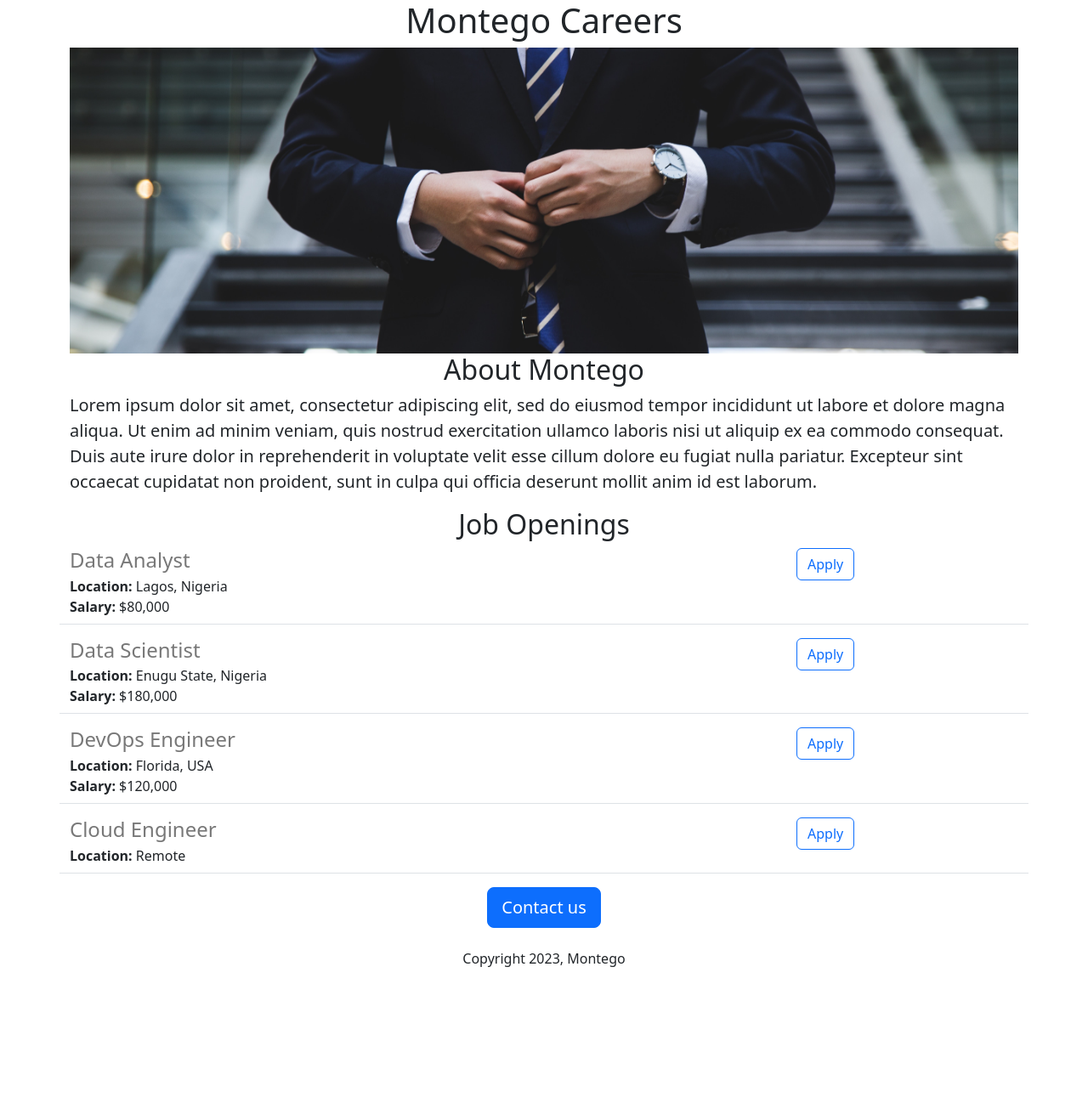
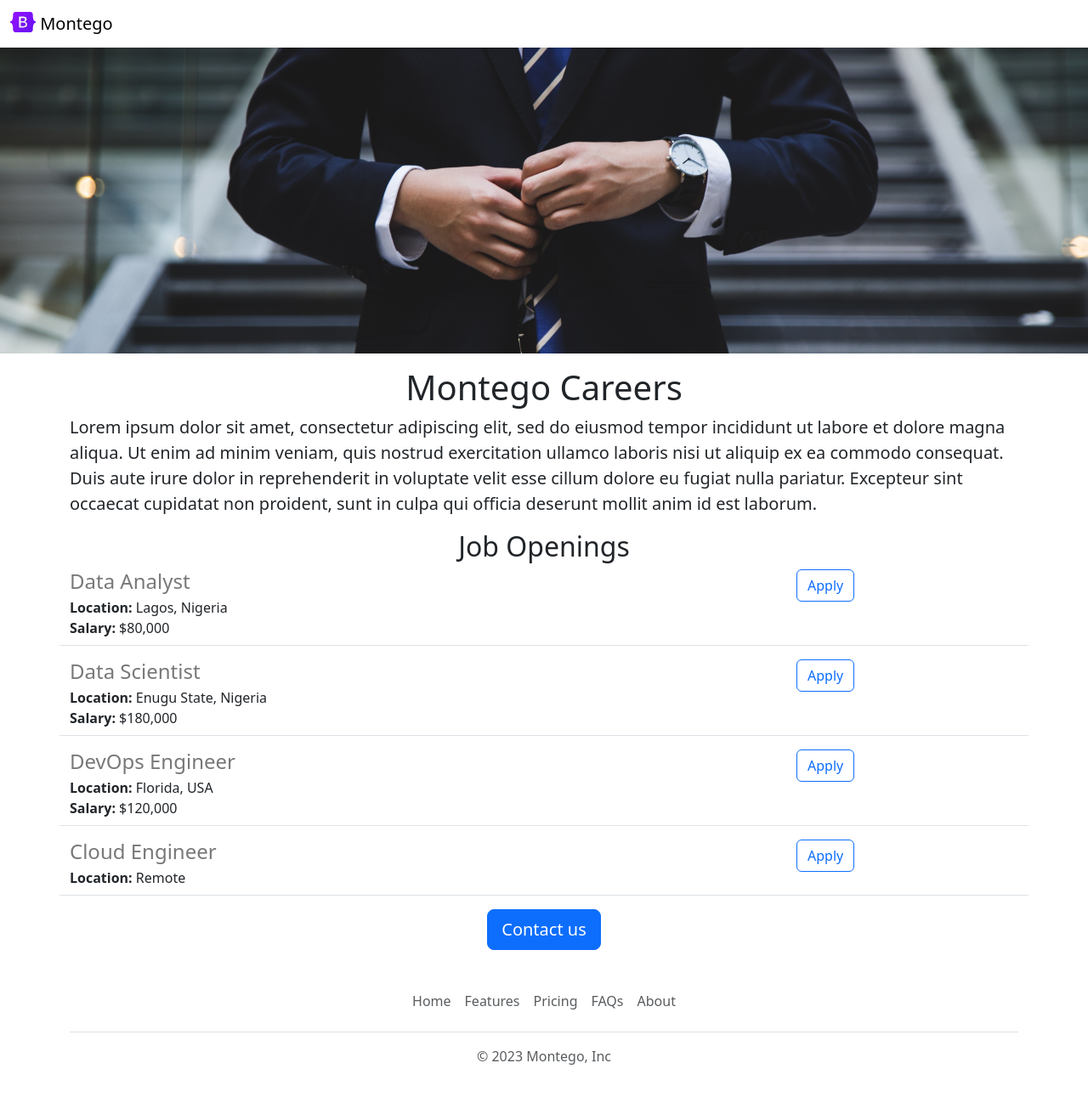
Before and after one commit to Montego-arch/montego-career-website, a Flask app: page / in a window 1280 px wide. Shown: the whole page at 85% size. Before the commit the page ends 1138 px from the top, so only its background shows below. Run offline with Flask 3, Linux system fonts and the light colour scheme.

Commit message:
added navbar

```diff
--- /dev/null
+++ b/templates/footer.html
@@ -0,0 +1,12 @@
+<div class="container">
+  <footer class="py-3 my-4">
+    <ul class="nav justify-content-center border-bottom pb-3 mb-3">
+      <li class="nav-item"><a href="#" class="nav-link px-2 text-body-secondary">Home</a></li>
+      <li class="nav-item"><a href="#" class="nav-link px-2 text-body-secondary">Features</a></li>
+      <li class="nav-item"><a href="#" class="nav-link px-2 text-body-secondary">Pricing</a></li>
+      <li class="nav-item"><a href="#" class="nav-link px-2 text-body-secondary">FAQs</a></li>
+      <li class="nav-item"><a href="#" class="nav-link px-2 text-body-secondary">About</a></li>
+    </ul>
+    <p class="text-center text-body-secondary">&copy; 2023 Montego, Inc</p>
+  </footer>
+</div>
--- a/templates/home.html
+++ b/templates/home.html
@@ -11,14 +11,15 @@
         height: 360px;
         width: 100%;
         object-fit:cover;
+        margin-bottom:16px;
          }
     </style>
   </head>
   <body>
+    {% include 'nav.html' %}
+     <img class="img-fluid" id="hunter" src="https://montego-career-website.montego-arch.repl.co/static/hunter.jpeg" >
     <div class="container">
    <h1 class="text-center" mt-2 mb-4>{{company_name}} Careers</h1>
-    <img class="img-fluid" id="hunter" src="https://montego-career-website.montego-arch.repl.co/static/hunter.jpeg" >
-    <h2 class="text-center" mt-2 mb-4>About Montego</h2>
     <p class="lead">Lorem ipsum dolor sit amet, consectetur adipiscing elit, sed do eiusmod tempor incididunt ut labore et dolore magna aliqua. Ut enim ad minim veniam, quis nostrud exercitation ullamco laboris nisi ut aliquip ex ea commodo consequat. Duis aute irure dolor in reprehenderit in voluptate velit esse cillum dolore eu fugiat nulla pariatur. Excepteur sint occaecat cupidatat non proident, sunt in culpa qui officia deserunt mollit anim id est laborum.</p>
       <h2 class="text-center" mt-2 mb-4>Job Openings</h2>
         <div>
@@ -28,9 +29,10 @@
       </div>
         <div class="text-center">
       <button class="btn btn-primary btn-lg">Contact us</button>
-          <p class="mt-4">Copyright 2023, Montego</p>
+
       </div>
       </div>
+    {% include 'footer.html' %}
   </body>
 
 </html>
--- /dev/null
+++ b/templates/nav.html
@@ -0,0 +1,9 @@
+<nav class="navbar shadow-sm fixed-top bg-white">
+  <div class="container-fluid">
+    <a class="navbar-brand" href="#">
+      <img src="/static/bootstrap-logo.svg" alt="" width="30" height="24" class="d-inline-block align-text-top">
+      Montego
+    </a>
+  </div>
+</nav>
+<div style="height:56px"></div>
```
Also changed, not shown: static/bootstrap-logo.svg (added).
